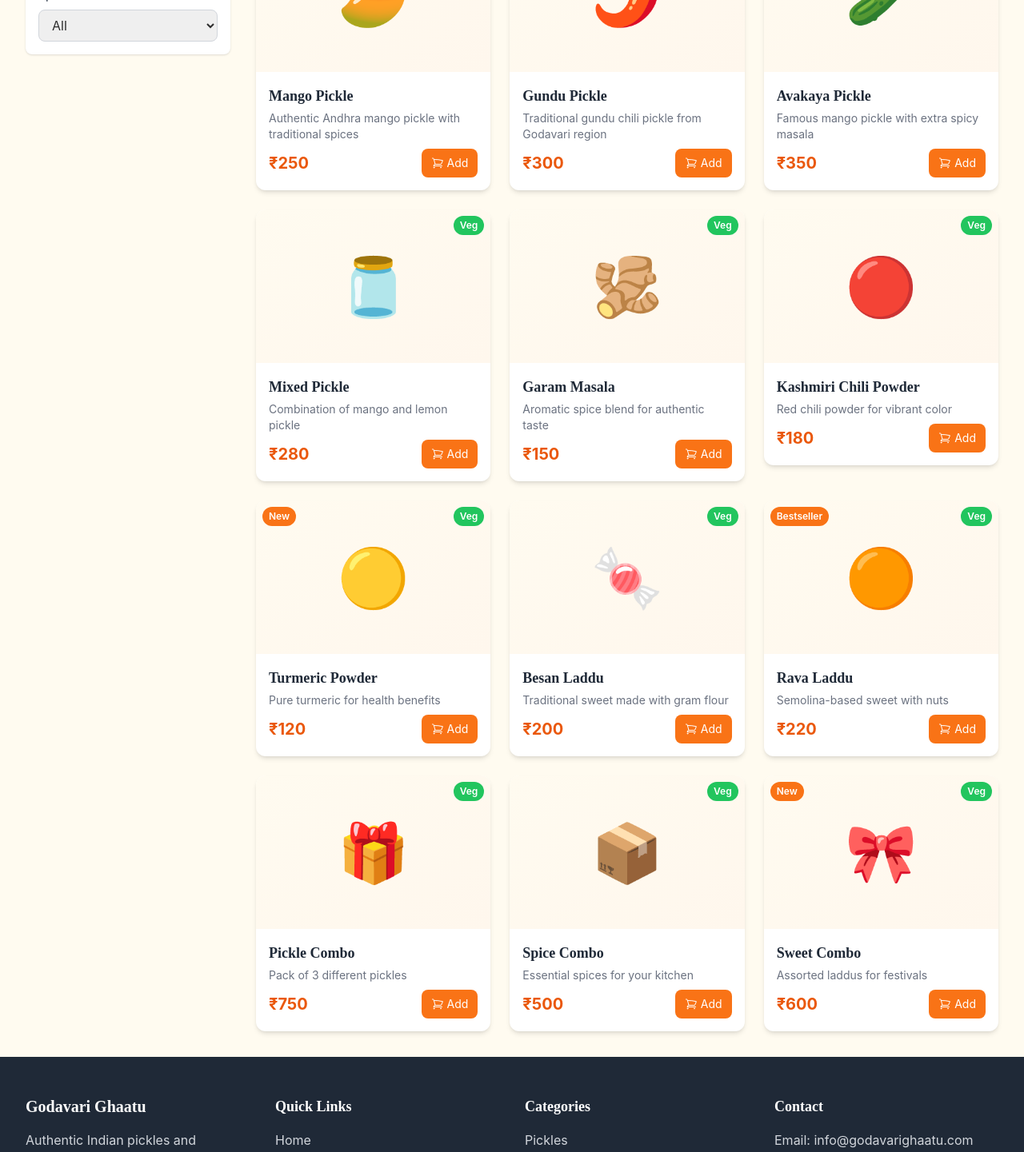
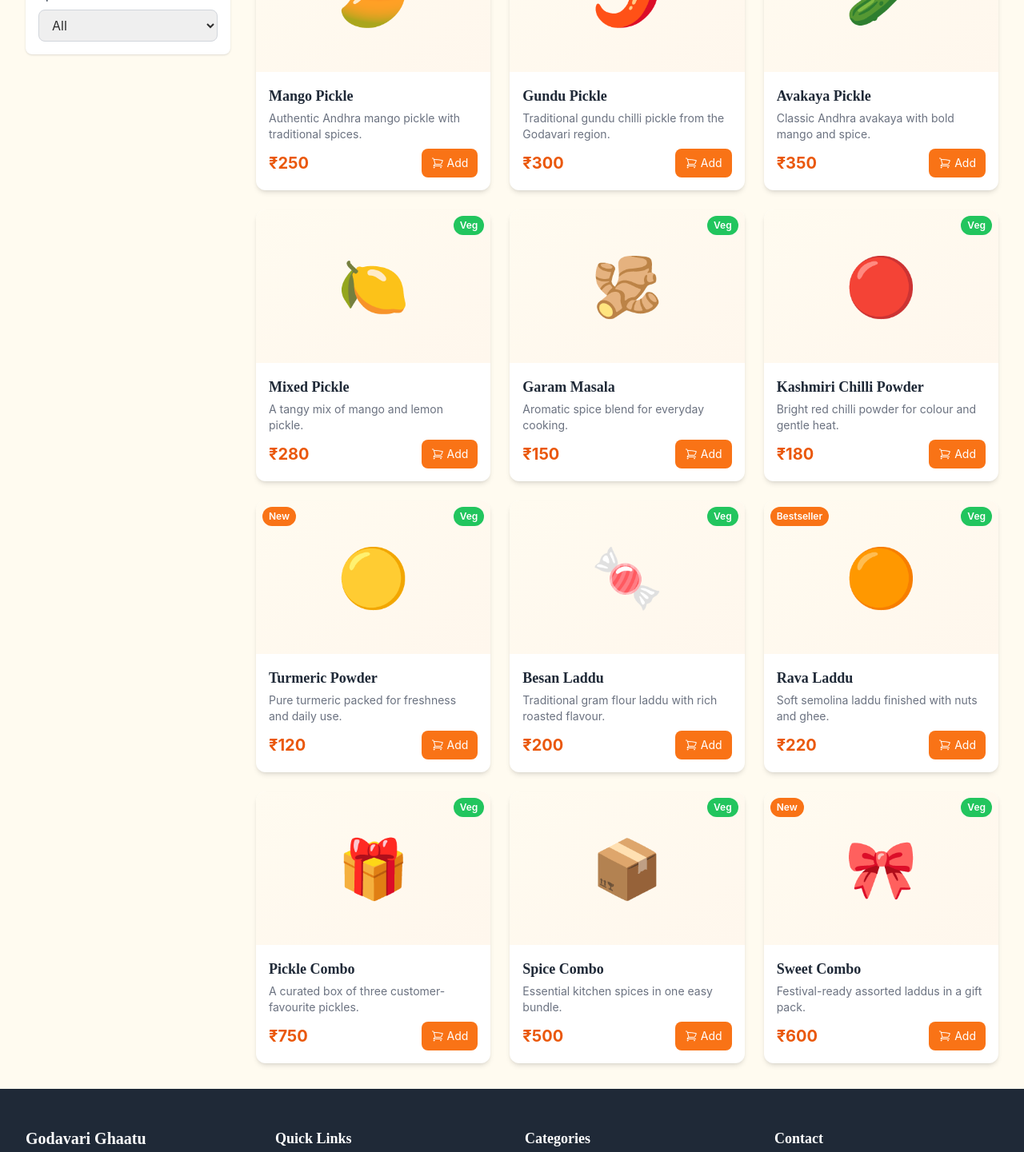
Before and after one commit to JonnadaRaju/Godavari-ghaatu, a Next.js app in the folder frontend/: page /products in a window 1280 px wide. Shown: the part 436-1877 px from the top of the page at 80% size. Built offline with nearby package versions, Linux system fonts and the light colour scheme.

Commit message:
Update frontend/app/products/page.tsx

```diff
--- a/frontend/app/products/page.tsx
+++ b/frontend/app/products/page.tsx
@@ -1,25 +1,10 @@
 'use client'
 
-import { useState, useEffect, Suspense } from 'react'
+import { useEffect, useState, Suspense } from 'react'
 import { useSearchParams } from 'next/navigation'
+import { FunnelIcon, MagnifyingGlassIcon } from '@heroicons/react/24/outline'
 import ProductCard from '@/components/ProductCard'
-import { Product } from '@/lib/store'
-import { FunnelIcon, XMarkIcon, MagnifyingGlassIcon } from '@heroicons/react/24/outline'
-
-const allProducts: Product[] = [
-  { id: 1, name: 'Mango Pickle', description: 'Authentic Andhra mango pickle with traditional spices', price: 250, image: '🥭', category: 'pickle', type: 'veg', special: 'bestseller', inStock: true, stock: 50 },
-  { id: 2, name: 'Gundu Pickle', description: 'Traditional gundu chili pickle from Godavari region', price: 300, image: '🌶️', category: 'pickle', type: 'veg', inStock: true, stock: 30 },
-  { id: 3, name: 'Avakaya Pickle', description: 'Famous mango pickle with extra spicy masala', price: 350, image: '🥒', category: 'pickle', type: 'veg', special: 'bestseller', inStock: true, stock: 25 },
-  { id: 4, name: 'Mixed Pickle', description: 'Combination of mango and lemon pickle', price: 280, image: '🫙', category: 'pickle', type: 'veg', inStock: true, stock: 40 },
-  { id: 5, name: 'Garam Masala', description: 'Aromatic spice blend for authentic taste', price: 150, image: '🫚', category: 'spice', type: 'veg', inStock: true, stock: 60 },
-  { id: 6, name: 'Kashmiri Chili Powder', description: 'Red chili powder for vibrant color', price: 180, image: '🔴', category: 'spice', type: 'veg', inStock: true, stock: 45 },
-  { id: 7, name: 'Turmeric Powder', description: 'Pure turmeric for health benefits', price: 120, image: '🟡', category: 'spice', type: 'veg', special: 'new-arrival', inStock: true, stock: 55 },
-  { id: 8, name: 'Besan Laddu', description: 'Traditional sweet made with gram flour', price: 200, image: '🍬', category: 'laddu', type: 'veg', inStock: true, stock: 35 },
-  { id: 9, name: 'Rava Laddu', description: 'Semolina-based sweet with nuts', price: 220, image: '🟠', category: 'laddu', type: 'veg', special: 'bestseller', inStock: true, stock: 30 },
-  { id: 10, name: 'Pickle Combo', description: 'Pack of 3 different pickles', price: 750, image: '🎁', category: 'combo', type: 'veg', inStock: true, stock: 20 },
-  { id: 11, name: 'Spice Combo', description: 'Essential spices for your kitchen', price: 500, image: '📦', category: 'combo', type: 'veg', inStock: true, stock: 25 },
-  { id: 12, name: 'Sweet Combo', description: 'Assorted laddus for festivals', price: 600, image: '🎀', category: 'combo', type: 'veg', special: 'new-arrival', inStock: true, stock: 15 },
-]
+import { mockProducts } from '@/lib/mock-data'
 
 const categories = [
   { value: '', label: 'All Categories' },
@@ -50,11 +35,9 @@
 
 function ProductsContent() {
   const searchParams = useSearchParams()
-  const [products, setProducts] = useState<Product[]>(allProducts)
-  const [filteredProducts, setFilteredProducts] = useState<Product[]>(allProducts)
+  const [filteredProducts, setFilteredProducts] = useState(mockProducts)
   const [loading, setLoading] = useState(false)
   const [showFilters, setShowFilters] = useState(false)
-
   const [filters, setFilters] = useState({
     category: searchParams.get('category') || '',
     type: searchParams.get('type') || '',
@@ -65,22 +48,23 @@
 
   useEffect(() => {
     setLoading(true)
-    let result = [...allProducts]
+    let result = [...mockProducts]
 
     if (filters.category) {
-      result = result.filter(p => p.category === filters.category)
+      result = result.filter((product) => product.category === filters.category)
     }
     if (filters.type) {
-      result = result.filter(p => p.type === filters.type)
+      result = result.filter((product) => product.type === filters.type)
     }
     if (filters.special) {
-      result = result.filter(p => p.special === filters.special)
+      result = result.filter((product) => product.special === filters.special)
     }
     if (filters.search) {
       const search = filters.search.toLowerCase()
-      result = result.filter(p =>
-        p.name.toLowerCase().includes(search) ||
-        p.description.toLowerCase().includes(search)
+      result = result.filter(
+        (product) =>
+          product.name.toLowerCase().includes(search) ||
+          product.description.toLowerCase().includes(search)
       )
     }
     if (filters.sort) {
@@ -91,9 +75,7 @@
             ? a.name.localeCompare(b.name)
             : b.name.localeCompare(a.name)
         }
-        return direction === 'asc'
-          ? a.price - b.price
-          : b.price - a.price
+        return direction === 'asc' ? a.price - b.price : b.price - a.price
       })
     }
 
@@ -111,7 +93,8 @@
     })
   }
 
-  const hasActiveFilters = filters.category || filters.type || filters.special || filters.search
+  const hasActiveFilters =
+    filters.category || filters.type || filters.special || filters.search
 
   return (
     <div className="min-h-screen bg-cream-50 py-8">
@@ -139,7 +122,7 @@
                     onClick={clearFilters}
                     className="text-sm text-saffron-600 hover:text-saffron-700"
                   >
-                    Clear All
+                    Clear all
                   </button>
                 )}
               </div>
@@ -154,8 +137,10 @@
                     onChange={(e) => setFilters({ ...filters, category: e.target.value })}
                     className="w-full px-3 py-2 border border-gray-300 rounded-lg"
                   >
-                    {categories.map((cat) => (
-                      <option key={cat.value} value={cat.value}>{cat.label}</option>
+                    {categories.map((category) => (
+                      <option key={category.value} value={category.value}>
+                        {category.label}
+                      </option>
                     ))}
                   </select>
                 </div>
@@ -169,8 +154,10 @@
                     onChange={(e) => setFilters({ ...filters, type: e.target.value })}
                     className="w-full px-3 py-2 border border-gray-300 rounded-lg"
                   >
-                    {types.map((t) => (
-                      <option key={t.value} value={t.value}>{t.label}</option>
+                    {types.map((type) => (
+                      <option key={type.value} value={type.value}>
+                        {type.label}
+                      </option>
                     ))}
                   </select>
                 </div>
@@ -184,8 +171,10 @@
                     onChange={(e) => setFilters({ ...filters, special: e.target.value })}
                     className="w-full px-3 py-2 border border-gray-300 rounded-lg"
                   >
-                    {specials.map((s) => (
-                      <option key={s.value} value={s.value}>{s.label}</option>
+                    {specials.map((special) => (
+                      <option key={special.value} value={special.value}>
+                        {special.label}
+                      </option>
                     ))}
                   </select>
                 </div>
@@ -212,8 +201,10 @@
                   className="px-4 py-2 border border-gray-300 rounded-lg"
                 >
                   <option value="">Sort by</option>
-                  {sortOptions.map((opt) => (
-                    <option key={opt.value} value={opt.value}>{opt.label}</option>
+                  {sortOptions.map((option) => (
+                    <option key={option.value} value={option.value}>
+                      {option.label}
+                    </option>
                   ))}
                 </select>
               </div>
@@ -221,7 +212,8 @@
 
             <div className="mb-4 flex items-center justify-between">
               <p className="text-gray-600">
-                {filteredProducts.length} product{filteredProducts.length !== 1 ? 's' : ''} found
+                {filteredProducts.length} product
+                {filteredProducts.length !== 1 ? 's' : ''} found
               </p>
             </div>
 
```
